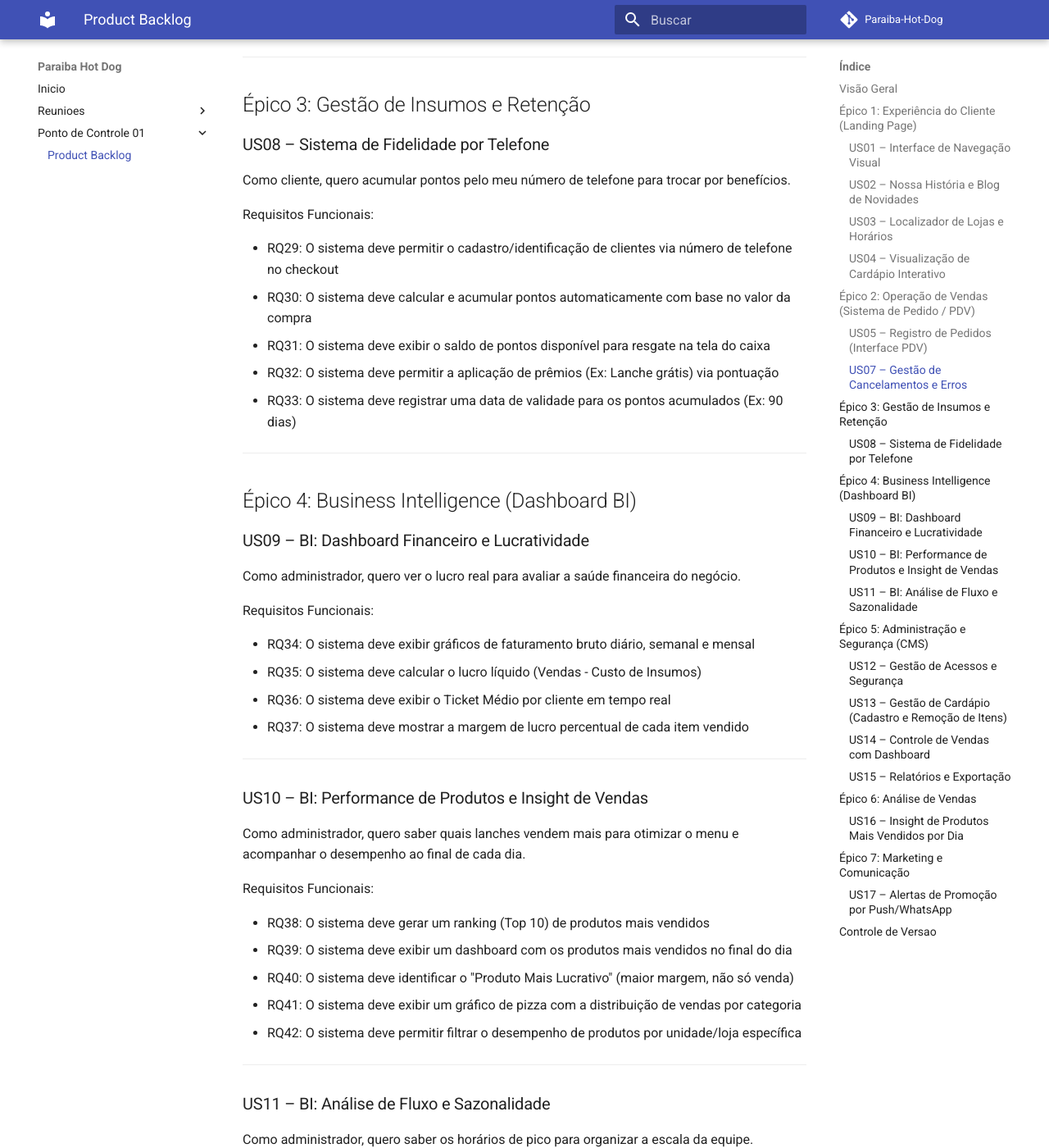
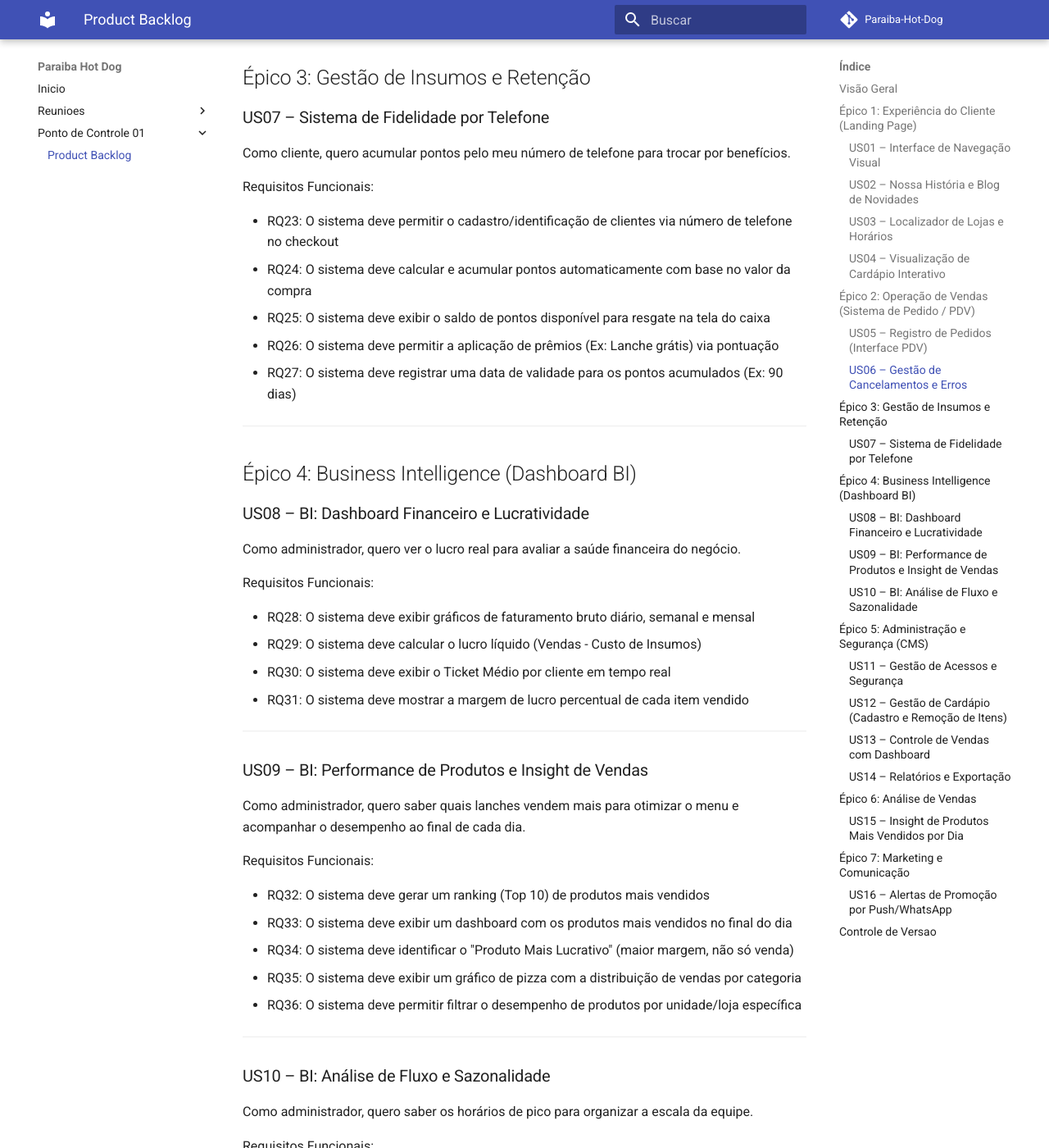
Before and after one commit to Paraiba-Hot-Dog/Paraiba-Hot-Dog-Docs, an MkDocs documentation site: the page built from docs/Ponto de controle 01/Product-Backlog.md, in a window 1280 px wide and 1400 px high, scrolled down 2536 px. Shown: the whole window at 82% size. Built offline with MkDocs 1.6.1 and Material for MkDocs 9.7.7, drawn with Linux system fonts in a browser that asks for light colours; comment, search, counter and statistics services are not loaded; some of the changed text lies outside the part shown.

```diff
--- a/docs/Ponto de controle 01/Product-Backlog.md
+++ b/docs/Ponto de controle 01/Product-Backlog.md
@@ -16,7 +16,7 @@ Requisitos Funcionais:
 
 - RQ01: O sistema deve possuir um menu de navegação fixo no rodapé
 - RQ02: O sistema deve utilizar imagens em formatos otimizados (WebP) para garantir carregamento rápido
-- RQ04: O sistema deve aplicar a identidade visual da marca em todos os elementos (Cores e Favicon)
+- RQ03: O sistema deve aplicar a identidade visual da marca em todos os elementos (Cores e Favicon)
 
 ---
 
@@ -26,10 +26,10 @@ Como cliente, quero ler sobre a origem da lanchonete e ver notícias recentes, p
 
 Requisitos Funcionais:
 
-- RQ05: O sistema deve apresentar a seção "Sobre Nós" com texto institucional e fotos
-- RQ06: O sistema deve listar notícias e promoções recentes em formato de feed (Blog)
-- RQ07: O sistema deve permitir a expansão/recolhimento de Perguntas Frequentes (FAQ)
-- RQ08: O sistema deve exibir depoimentos e feedbacks reais de outros clientes
+- RQ04: O sistema deve apresentar a seção "Sobre Nós" com texto institucional e fotos
+- RQ05: O sistema deve listar notícias e promoções recentes em formato de feed (Blog)
+- RQ06: O sistema deve permitir a expansão/recolhimento de Perguntas Frequentes (FAQ)
+- RQ07: O sistema deve exibir depoimentos e feedbacks reais de outros clientes
 
 ---
 
@@ -39,10 +39,10 @@ Como cliente, quero localizar a unidade mais próxima por região, para planejar
 
 Requisitos Funcionais:
 
-- RQ09: O sistema deve permitir filtrar lojas por bairro, cidade ou região
-- RQ10: O sistema deve exibir o horário de funcionamento detalhado por unidade
-- RQ11: O sistema deve indicar visualmente se a loja está "Aberta" ou "Fechada" em tempo real
-- RQ12: O sistema deve fornecer um botão "Como Chegar" integrado ao Google Maps
+- RQ08: O sistema deve permitir filtrar lojas por bairro, cidade ou região
+- RQ09: O sistema deve exibir o horário de funcionamento detalhado por unidade
+- RQ10: O sistema deve indicar visualmente se a loja está "Aberta" ou "Fechada" em tempo real
+- RQ11: O sistema deve fornecer um botão "Como Chegar" integrado ao Google Maps
 
 ---
 
@@ -52,10 +52,9 @@ Como cliente, quero ver o cardápio detalhado com filtros, para escolher o lanch
 
 Requisitos Funcionais:
 
-- RQ13: O sistema deve organizar o cardápio por categorias (Prensados, Bebidas, Combos)
-- RQ14: O sistema deve oferecer um campo de busca por nome ou ingrediente do lanche
-- RQ15: O sistema deve exibir selos informativos (Ex: "Mais Vendido", "Veggie", "Picante")
-- RQ16: O sistema deve permitir abrir fotos ampliadas e descrições de alérgenos de cada item
+- RQ12: O sistema deve organizar o cardápio por categorias (Prensados, Bebidas, Combos)
+- RQ13: O sistema deve exibir selos informativos (Ex: "Mais Vendido", "Veggie", "Picante")
+- RQ14: O sistema deve permitir abrir fotos ampliadas e descrições de alérgenos de cada item
 
 ---
 
@@ -67,165 +66,165 @@ Como caixa, quero registrar pedidos rapidamente através de uma interface tátil
 
 Requisitos Funcionais:
 
-- RQ17: O sistema deve fornecer uma grade de produtos com fotos para seleção rápida por toque
-- RQ18: O sistema deve permitir a inserção de observações personalizadas por item (Ex: "Sem cebola")
-- RQ19: O sistema deve calcular automaticamente o subtotal, taxas e o valor total do pedido
-- RQ20: O sistema deve permitir selecionar múltiplos métodos de pagamento (Pix, Cartão, Dinheiro)
+- RQ15: O sistema deve fornecer uma grade de produtos com fotos para seleção rápida por toque
+- RQ16: O sistema deve permitir a inserção de observações personalizadas por item (Ex: "Sem cebola")
+- RQ17: O sistema deve calcular automaticamente o subtotal, taxas e o valor total do pedido
+- RQ18: O sistema deve permitir selecionar múltiplos métodos de pagamento (Pix, Cartão, Dinheiro)
 
 ---
 
 
-### US07 – Gestão de Cancelamentos e Erros
+### US06 – Gestão de Cancelamentos e Erros
 
 Como administrador, quero registrar justificativas para cancelamentos para entender falhas na operação.
 
 Requisitos Funcionais:
 
-- RQ25: O sistema deve exigir login de administrador para autorizar cancelamentos
-- RQ26: O sistema deve obrigar a seleção de um motivo para cada pedido cancelado
-- RQ27: O sistema deve registrar logs técnicos de mensagens de erro ocorridas durante a venda
-- RQ28: O sistema deve gerar um relatório mensal de "Perdas por Cancelamento"
+- RQ19: O sistema deve exigir login de administrador para autorizar cancelamentos
+- RQ20: O sistema deve obrigar a seleção de um motivo para cada pedido cancelado
+- RQ21: O sistema deve registrar logs técnicos de mensagens de erro ocorridas durante a venda
+- RQ22: O sistema deve gerar um relatório mensal de "Perdas por Cancelamento"
 
 ---
 
 ## Épico 3: Gestão de Insumos e Retenção
 
-### US08 – Sistema de Fidelidade por Telefone
+### US07 – Sistema de Fidelidade por Telefone
 
 Como cliente, quero acumular pontos pelo meu número de telefone para trocar por benefícios.
 
 Requisitos Funcionais:
 
-- RQ29: O sistema deve permitir o cadastro/identificação de clientes via número de telefone no checkout
-- RQ30: O sistema deve calcular e acumular pontos automaticamente com base no valor da compra
-- RQ31: O sistema deve exibir o saldo de pontos disponível para resgate na tela do caixa
-- RQ32: O sistema deve permitir a aplicação de prêmios (Ex: Lanche grátis) via pontuação
-- RQ33: O sistema deve registrar uma data de validade para os pontos acumulados (Ex: 90 dias)
+- RQ23: O sistema deve permitir o cadastro/identificação de clientes via número de telefone no checkout
+- RQ24: O sistema deve calcular e acumular pontos automaticamente com base no valor da compra
+- RQ25: O sistema deve exibir o saldo de pontos disponível para resgate na tela do caixa
+- RQ26: O sistema deve permitir a aplicação de prêmios (Ex: Lanche grátis) via pontuação
+- RQ27: O sistema deve registrar uma data de validade para os pontos acumulados (Ex: 90 dias)
 
 ---
 
 ## Épico 4: Business Intelligence (Dashboard BI)
 
-### US09 – BI: Dashboard Financeiro e Lucratividade
+### US08 – BI: Dashboard Financeiro e Lucratividade
 
 Como administrador, quero ver o lucro real para avaliar a saúde financeira do negócio.
 
 Requisitos Funcionais:
 
-- RQ34: O sistema deve exibir gráficos de faturamento bruto diário, semanal e mensal
-- RQ35: O sistema deve calcular o lucro líquido (Vendas - Custo de Insumos)
-- RQ36: O sistema deve exibir o Ticket Médio por cliente em tempo real
-- RQ37: O sistema deve mostrar a margem de lucro percentual de cada item vendido
+- RQ28: O sistema deve exibir gráficos de faturamento bruto diário, semanal e mensal
+- RQ29: O sistema deve calcular o lucro líquido (Vendas - Custo de Insumos)
+- RQ30: O sistema deve exibir o Ticket Médio por cliente em tempo real
+- RQ31: O sistema deve mostrar a margem de lucro percentual de cada item vendido
 
 ---
 
-### US10 – BI: Performance de Produtos e Insight de Vendas
+### US09 – BI: Performance de Produtos e Insight de Vendas
 
 Como administrador, quero saber quais lanches vendem mais para otimizar o menu e acompanhar o desempenho ao final de cada dia.
 
 Requisitos Funcionais:
 
-- RQ38: O sistema deve gerar um ranking (Top 10) de produtos mais vendidos
-- RQ39: O sistema deve exibir um dashboard com os produtos mais vendidos no final do dia
-- RQ40: O sistema deve identificar o "Produto Mais Lucrativo" (maior margem, não só venda)
-- RQ41: O sistema deve exibir um gráfico de pizza com a distribuição de vendas por categoria
-- RQ42: O sistema deve permitir filtrar o desempenho de produtos por unidade/loja específica
+- RQ32: O sistema deve gerar um ranking (Top 10) de produtos mais vendidos
+- RQ33: O sistema deve exibir um dashboard com os produtos mais vendidos no final do dia
+- RQ34: O sistema deve identificar o "Produto Mais Lucrativo" (maior margem, não só venda)
+- RQ35: O sistema deve exibir um gráfico de pizza com a distribuição de vendas por categoria
+- RQ36: O sistema deve permitir filtrar o desempenho de produtos por unidade/loja específica
 
 ---
 
-### US11 – BI: Análise de Fluxo e Sazonalidade
+### US10 – BI: Análise de Fluxo e Sazonalidade
 
 Como administrador, quero saber os horários de pico para organizar a escala da equipe.
 
 Requisitos Funcionais:
 
-- RQ43: O sistema deve exibir um gráfico de barras com o volume de vendas por hora
-- RQ44: O sistema deve identificar os "Dias da Semana Mais Movimentados"
-- RQ45: O sistema deve permitir a comparação de desempenho entre diferentes períodos (Filtro de Tempo)
+- RQ37: O sistema deve exibir um gráfico de barras com o volume de vendas por hora
+- RQ38: O sistema deve identificar os "Dias da Semana Mais Movimentados"
+- RQ39: O sistema deve permitir a comparação de desempenho entre diferentes períodos (Filtro de Tempo)
 
 ---
 
 ## Épico 5: Administração e Segurança (CMS)
 
-### US12 – Gestão de Acessos e Segurança
+### US11 – Gestão de Acessos e Segurança
 
 Como administrador, quero controlar o nível de acesso dos colaboradores para garantir a integridade dos dados e evitar fraudes.
 
 Requisitos Funcionais:
 
-- RQ46: O sistema deve exigir autenticação com senha criptografada para acesso administrativo
-- RQ47: O sistema deve separar permissões entre perfis de "Caixa" e "Administrador"
-- RQ48: O sistema deve registrar logs de auditoria (quem alterou preços ou deletou pedidos)
+- RQ40: O sistema deve exigir autenticação com senha criptografada para acesso administrativo
+- RQ41: O sistema deve separar permissões entre perfis de "Caixa" e "Administrador"
+- RQ42: O sistema deve registrar logs de auditoria (quem alterou preços ou deletou pedidos)
 
 ---
 
-### US13 – Gestão de Cardápio (Cadastro e Remoção de Itens)
+### US12 – Gestão de Cardápio (Cadastro e Remoção de Itens)
 
 Como administrador, quero gerenciar o catálogo de produtos na área logada para manter o cardápio atualizado e controlar ofertas sazonais.
 
 Requisitos Funcionais:
 
-- RQ49: O sistema deve permitir criar/editar produtos, preços e fotos via painel administrativo
-- RQ50: O sistema deve permitir remover itens do cardápio com confirmação obrigatória
-- RQ51: O sistema deve permitir a alteração de banners da página inicial para campanhas
-- RQ52: O sistema deve permitir o reajuste de preços em massa (por porcentagem)
-- RQ53: O sistema deve exibir a data da última atualização de cada item do cardápio
+- RQ43: O sistema deve permitir criar/editar produtos, preços e fotos via painel administrativo
+- RQ44: O sistema deve permitir remover itens do cardápio com confirmação obrigatória
+- RQ45: O sistema deve permitir a alteração de banners da página inicial para campanhas
+- RQ46: O sistema deve permitir o reajuste de preços em massa (por porcentagem)
+- RQ47: O sistema deve exibir a data da última atualização de cada item do cardápio
 
 ---
 
-### US14 – Controle de Vendas com Dashboard
+### US13 – Controle de Vendas com Dashboard
 
 Como caixa/administrador, quero acompanhar o desempenho do dia em tempo real através de um dashboard para gerenciar operações.
 
 Requisitos Funcionais:
 
-- RQ54: O sistema deve exibir um dashboard com resumo de vendas do dia (quantidade de pedidos, total faturado)
-- RQ55: O sistema deve listar os produtos mais vendidos no período atual
-- RQ56: O sistema deve mostrar o ticket médio de vendas do dia
-- RQ57: O sistema deve permitir filtrar por período (hora, turno ou período personalizado)
+- RQ48: O sistema deve exibir um dashboard com resumo de vendas do dia (quantidade de pedidos, total faturado)
+- RQ49: O sistema deve listar os produtos mais vendidos no período atual
+- RQ50: O sistema deve mostrar o ticket médio de vendas do dia
+- RQ51: O sistema deve permitir filtrar por período (hora, turno ou período personalizado)
 
 ---
 
-### US15 – Relatórios e Exportação
+### US14 – Relatórios e Exportação
 
 Como administrador, quero extrair dados consolidados para facilitar a contabilidade e o acompanhamento financeiro do negócio.
 
 Requisitos Funcionais:
 
-- RQ58: O sistema deve permitir exportar relatórios financeiros (vendas, custos e lucro) nos formatos PDF e Excel
-- RQ59: O sistema deve enviar um resumo do faturamento diário automaticamente por e-mail ao proprietário após o fechamento do caixa
-- RQ60: O sistema deve permitir a seleção de períodos personalizados (data inicial e final) para a geração dos relatórios
+- RQ52: O sistema deve permitir exportar relatórios financeiros (vendas, custos e lucro) nos formatos PDF e Excel
+- RQ53: O sistema deve enviar um resumo do faturamento diário automaticamente por e-mail ao proprietário após o fechamento do caixa
+- RQ54: O sistema deve permitir a seleção de períodos personalizados (data inicial e final) para a geração dos relatórios
 
 ---
 
 ## Épico 6: Análise de Vendas
 
-### US16 – Insight de Produtos Mais Vendidos por Dia
+### US15 – Insight de Produtos Mais Vendidos por Dia
 
 Como gerente, quero visualizar um relatório consolidado dos produtos mais vendidos ao final de cada dia para identificar tendências e oportunidades de venda.
 
 Requisitos Funcionais:
 
-- RQ61: O sistema deve consolidar ao final do dia os Top 5 produtos mais vendidos
-- RQ62: O sistema deve exibir a quantidade vendida e a receita gerada por cada produto
-- RQ63: O sistema deve permitir comparar o desempenho de hoje com o dia anterior
-- RQ64: O sistema deve gerar alertas para produtos com baixa venda
+- RQ55: O sistema deve consolidar ao final do dia os Top 5 produtos mais vendidos
+- RQ56: O sistema deve exibir a quantidade vendida e a receita gerada por cada produto
+- RQ57: O sistema deve permitir comparar o desempenho de hoje com o dia anterior
+- RQ58: O sistema deve gerar alertas para produtos com baixa venda
 
 ---
 
 ## Épico 7: Marketing e Comunicação
 
-### US17 – Alertas de Promoção por Push/WhatsApp
+### US16 – Alertas de Promoção por Push/WhatsApp
 
 Como gerente de marketing, quero notificar clientes sobre promoções e ofertas através de canais diretos para aumentar engajamento e vendas.
 
 Requisitos Funcionais:
 
-- RQ65: O sistema deve permitir criar campanhas de promoção com título, descrição e mídia
-- RQ66: O sistema deve agendar o envio automático para data e horário específicos
-- RQ67: O sistema deve segmentar clientes por tipo (VIP, novo, frequente, inativo)
-- RQ68: O sistema deve enviar notificações via WhatsApp e/ou Push notification
-- RQ69: O sistema deve rastrear taxa de entrega, abertura e cliques nas campanhas
+- RQ59: O sistema deve permitir criar campanhas de promoção com título, descrição e mídia
+- RQ60: O sistema deve agendar o envio automático para data e horário específicos
+- RQ61: O sistema deve segmentar clientes por tipo (VIP, novo, frequente, inativo)
+- RQ62: O sistema deve enviar notificações via WhatsApp e/ou Push notification
+- RQ63: O sistema deve rastrear taxa de entrega, abertura e cliques nas campanhas
 
 ---
 
```
Also changed, not shown: other parts of docs/Ponto de controle 01/Product-Backlog.md (+1 -0 lines).
